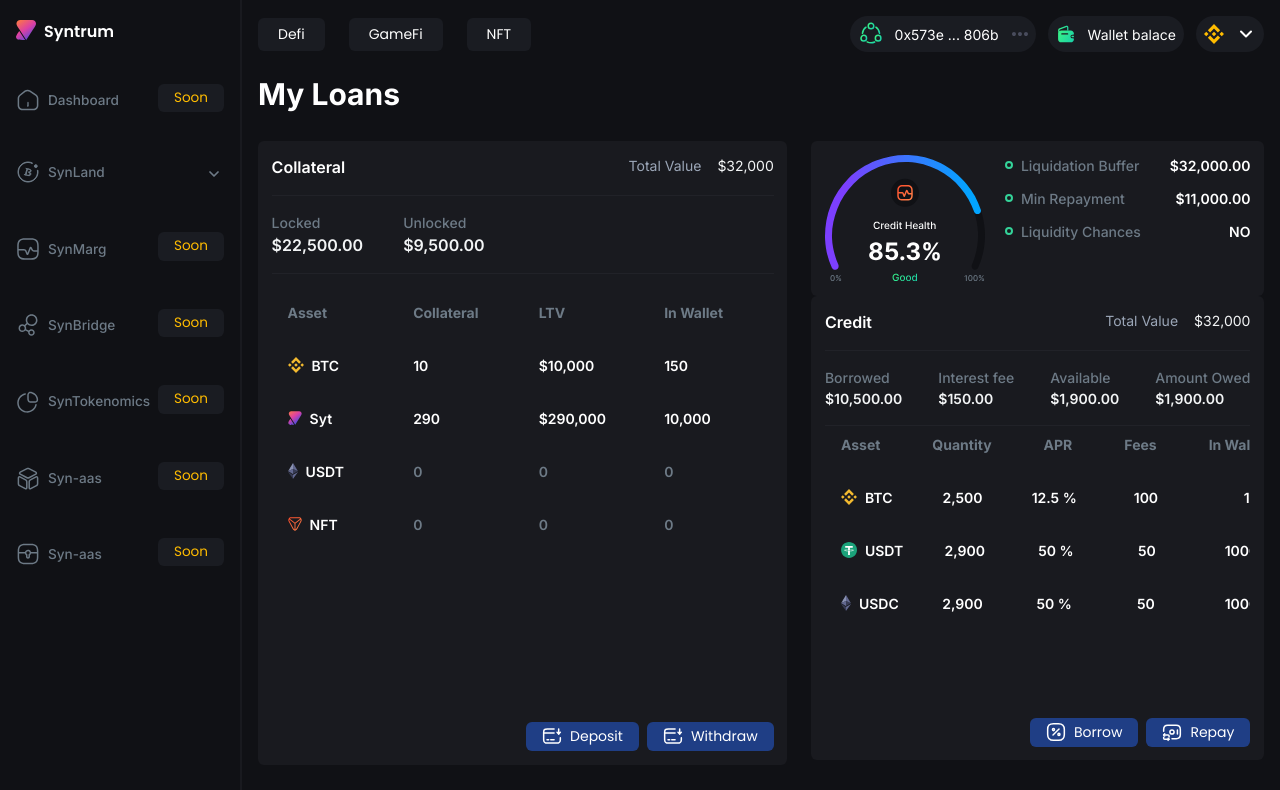
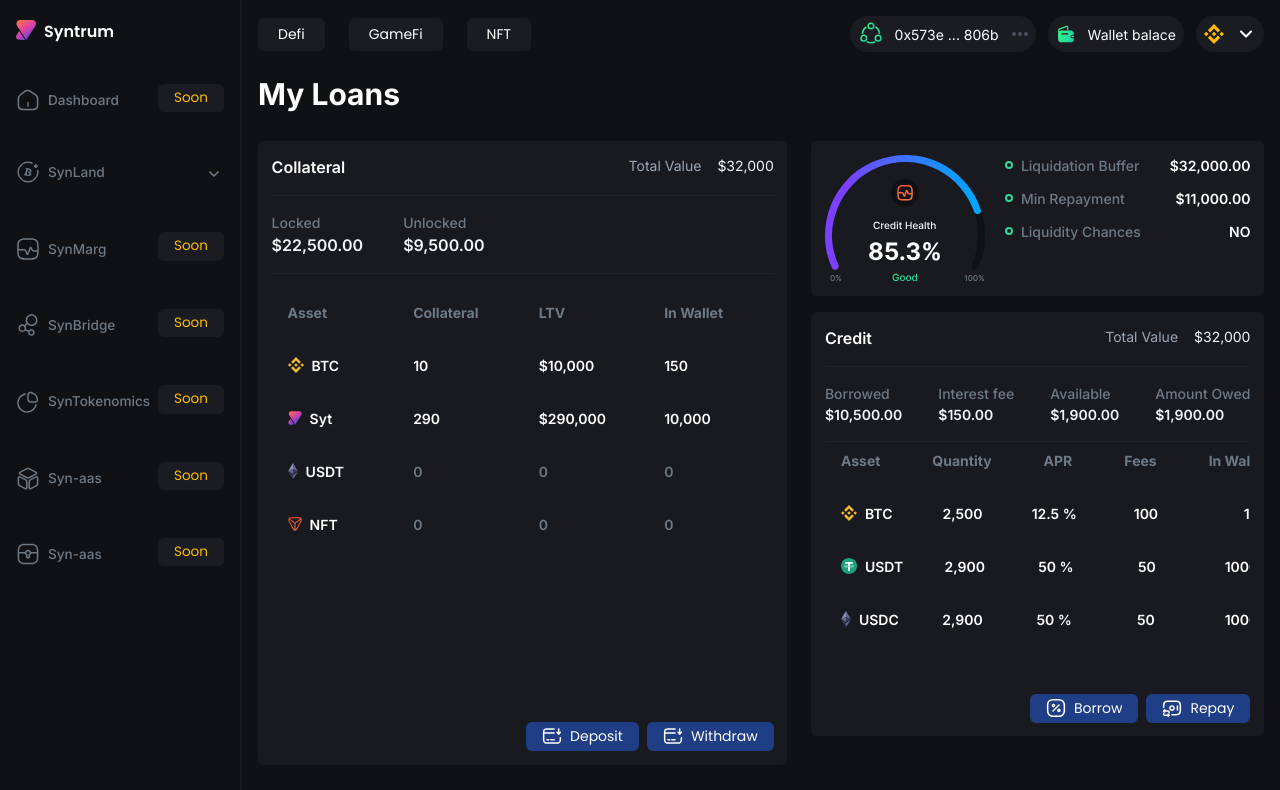
Before and after one commit to zklliquid-research/lend-app-components, a React (Vite) app: page /my-loans in a window 1280 px wide. Shown: the top 790 px of the page. Built offline with nearby package versions, Linux system fonts and the light colour scheme.

Commit message:
credit product

```diff
--- a/src/components/my-loans/credit-product.jsx
+++ b/src/components/my-loans/credit-product.jsx
@@ -15,7 +15,7 @@ const CreditProduct = () => {
   };
   return (
     <>
-      <Card className={"flex flex-col min-h-[58vh]"}>
+      <Card className={"flex flex-col min-h-[53vh] mt-4"}>
         <div className=" flex-1">
           <div className=" flex justify-between">
             <p className=" font-Inter text-[#FFF] font-[600] text-[1rem]">
```
